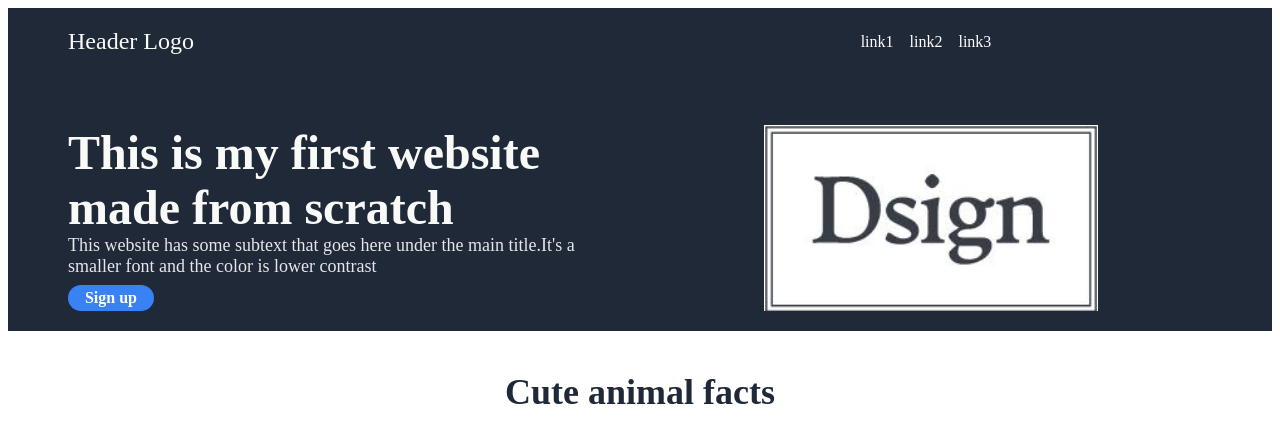
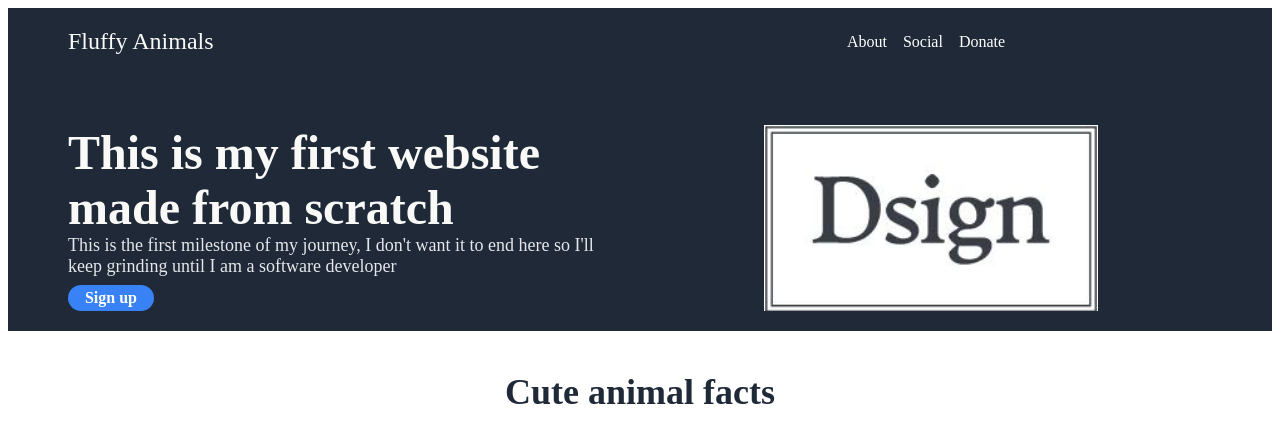
Before and after one commit to PythJav/landing-page, a plain HTML site: page index.html in a window 1280 px wide. Shown: the top 434 px of the page. Drawn offline with Linux system fonts and the light colour scheme.

Commit message:
Add links

```diff
--- a/index.html
+++ b/index.html
@@ -11,13 +11,13 @@
     <div class="header">
         <div class="fline">
         <div class="hlogo">
-            Header Logo
+            Fluffy Animals
 
         </div>
         <div class="hright">
-            <div class="link">link1</div>
-            <div class="link">link2</div>
-            <div class="link">link3</div>
+            <div class="link"><a href="">About</a></div>
+            <div class="link"><a href="">Social</a></div>
+            <div class="link"><a href="">Donate</a></div>
         </div>
         </div>
         <div class="sline">
@@ -25,7 +25,7 @@
                 <div class="webname">
                     This is my first website made from scratch
                 </div>
-                <div class="subtext"> This website has some subtext that goes here under the main title.It's a smaller font and the color is lower contrast</div>
+                <div class="subtext"> This is the first milestone of my journey, I don't want it to end here so I'll keep grinding until I am a software developer</div>
                 <div class="sign">Sign up</div>
             </div>
             <div class="himage">
--- a/style.css
+++ b/style.css
@@ -172,3 +172,7 @@ flex-grow: 1;
     padding:10px 20px;
     border-radius: 25px;
 }
+a{
+    text-decoration: none;
+    color: white;
+}
```
